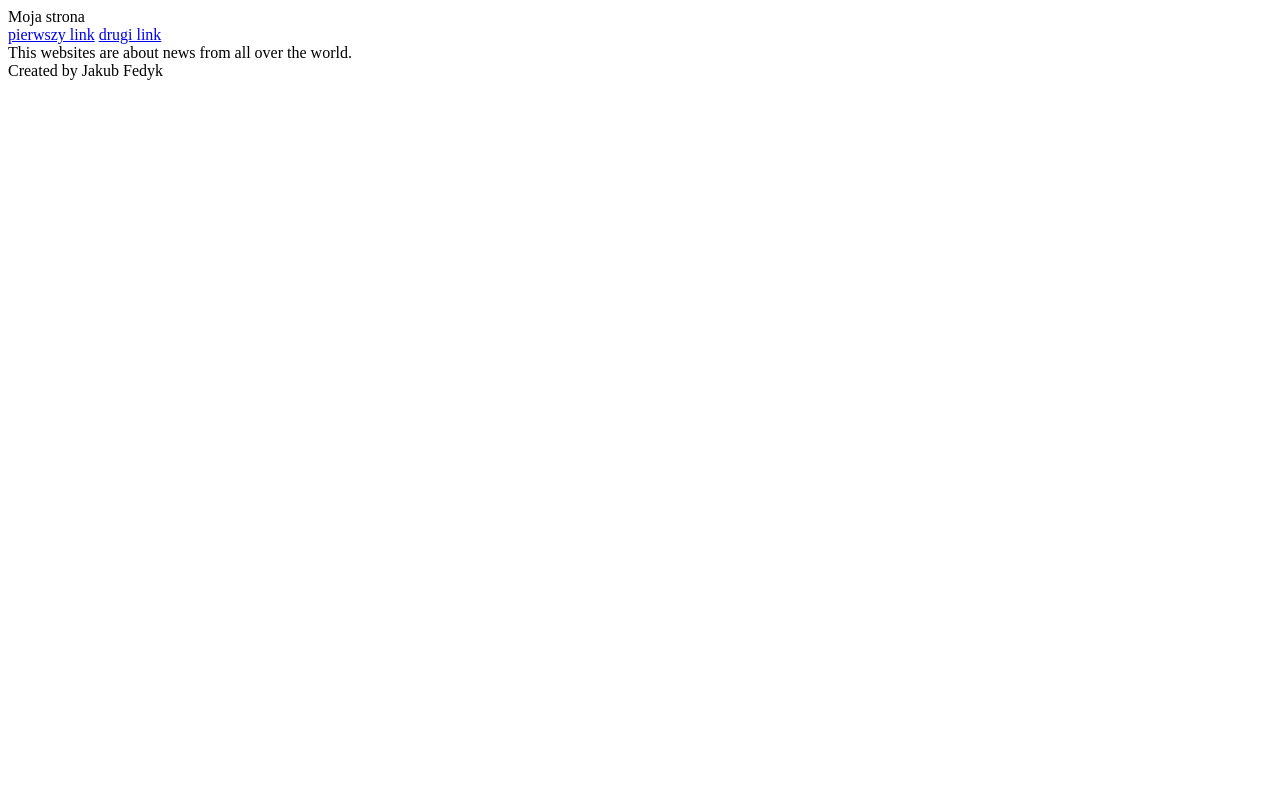
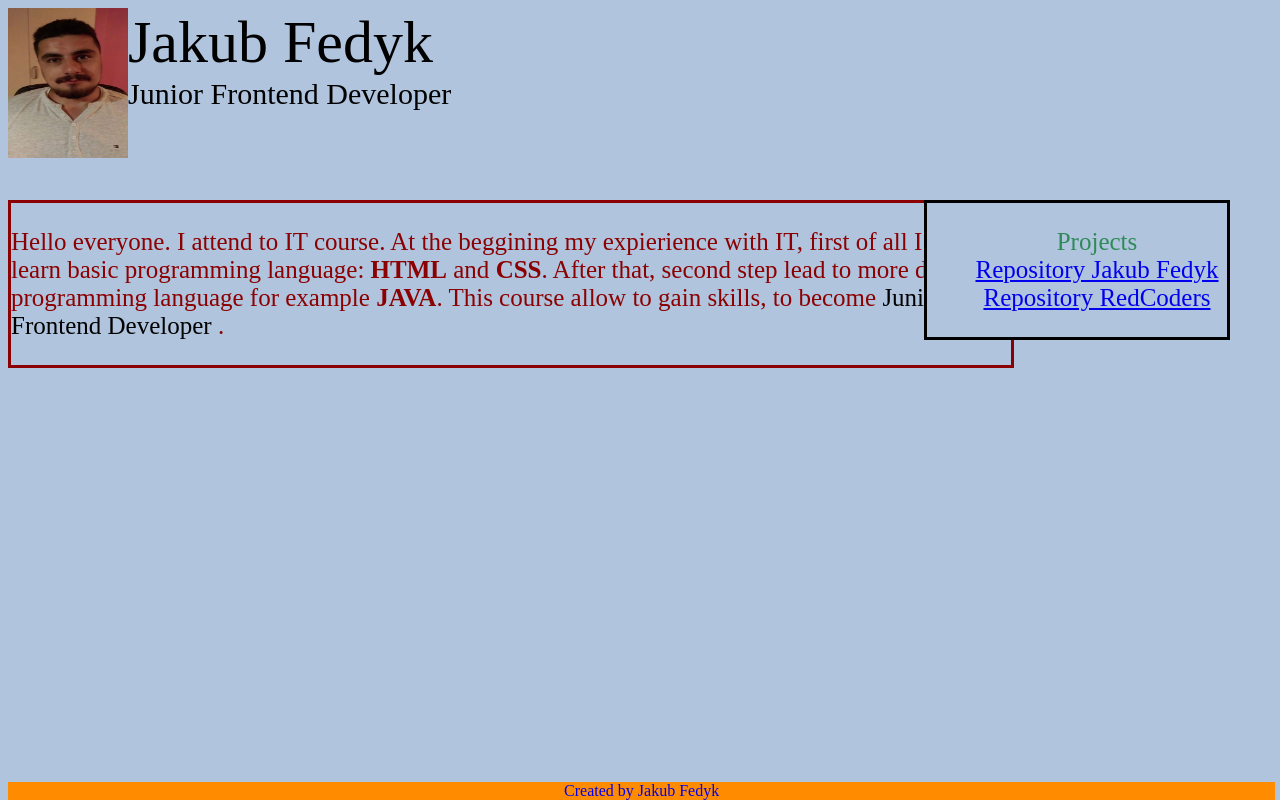
Before and after one commit to jakubfedyk/jakubfedyk.github.io, a plain HTML site: page index.html in a window 1280 px wide. Drawn offline with Linux system fonts and the light colour scheme.

Commit message:
ready to review @patrykomiotek

```diff
--- a/index.html
+++ b/index.html
@@ -3,16 +3,36 @@
 <head>
     <meta charset="UTF-8">
     <title>Strona tytułowa</title>
+    <link rel="stylesheet" type="text/css" href="style.css"/>
 </head>
 <body>
-<header>Moja strona</header>
-<nav>
-    <a href="https://www.wp.pl/"> pierwszy link</a>
-    <a href="https://www.onet.pl/"> drugi link</a>
-</nav>
+<header>
+    <img src="profilowe.jpg" width="120px" height="150px"
+         alt="Profil" align="left">
+    <div>Jakub Fedyk</div>
+    <div2>Junior Frontend Developer</div2>
+</header>
 <main>
-    <article>This websites are about news from all over the world.</article>
+    <article>
+        <p> Hello everyone. I attend to IT course. At the beggining my expierience with IT, first of all I will learn
+            basic programming language: <strong>HTML</strong> and <strong>CSS</strong>. After that, second step lead to
+            more difficult programming language
+            for example <strong>JAVA</strong>. This course allow to gain skills, to become
+            <mark>Junior Frontend Developer</mark>
+            .
+        </p>
+    </article>
+    <section>
+        <ul> Projects
+            <li><a href="https://github.com/jakubfedyk/jakubfedyk.github.io"/>Repository Jakub Fedyk</li>
+            <li><a href="https://github.com/infoshareacademy/jfdzl1-red-coders"/>Repository RedCoders</li>
+        </ul>
+    </section>
 </main>
-<footer>Created by Jakub Fedyk</footer>
+<footer>
+    <div>
+        Created by Jakub Fedyk
+    </div>
+</footer>
 </body>
 </html>
--- /dev/null
+++ b/style.css
@@ -0,0 +1,48 @@
+* {
+    background-color: lightsteelblue;
+    font-family: Helvetica sans-serif;
+}
+header{
+    display:inline;
+}
+header div {
+    font-size: 60px;
+}
+
+header div2 {
+    display: inline;
+    font-size: 30px;
+}
+main article {
+    position:absolute;
+    top: 200px;
+    width: 1000px;
+    border: solid;
+}
+article{
+    color: darkred;
+    font-size:25px;
+}
+section {
+    position:absolute;
+    width:300px;
+    text-align:center;
+    top: 200px ;
+    right:50px;
+    border: solid;
+}
+ul {
+    color: seagreen;
+    font-size:25px;
+}
+ul li {
+    list-style-type: none;
+    font-size:25px;
+}
+footer div {
+    position: absolute;
+    text-align: center;
+    width:99%;
+    bottom: 0;
+    background-color: darkorange;
+}
```
Also changed, not shown: profilowe.jpg (added).
